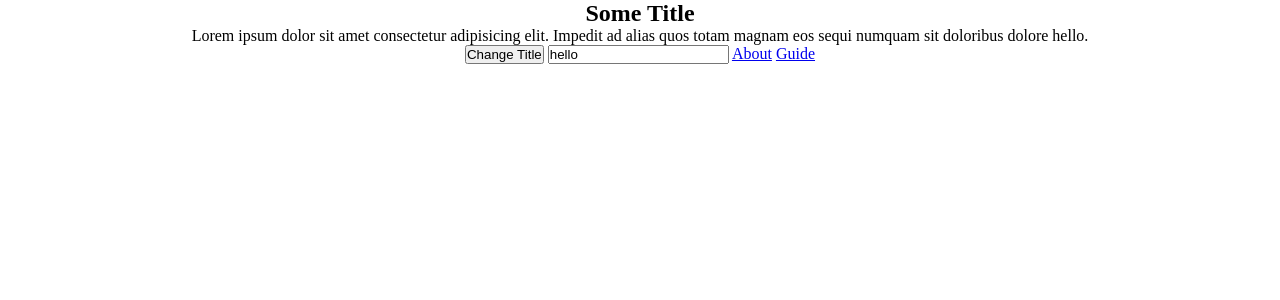
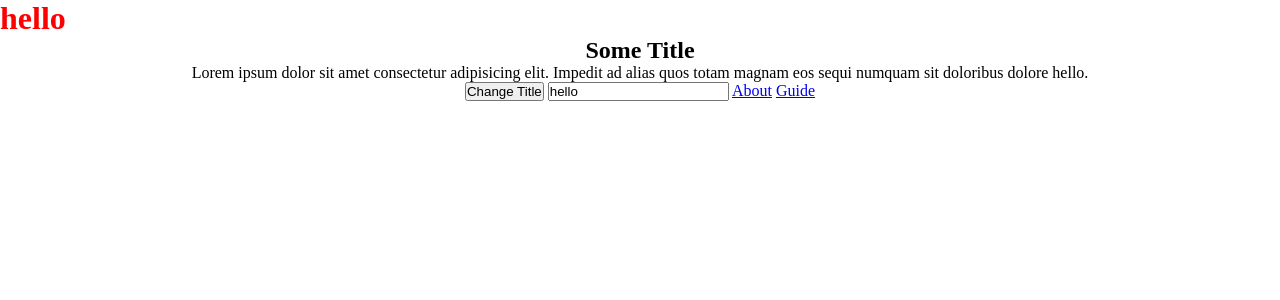
Before and after one commit to Noob-Dev-Official/sveltekit-tutorial, a SvelteKit app: page / in a window 1280 px wide. Shown: the top 300 px of the page. Built offline with nearby package versions, Linux system fonts and the light colour scheme.

Commit message:
component with props

```diff
--- /dev/null
+++ b/src/lib/Title.svelte
@@ -0,0 +1,15 @@
+<script lang="ts">
+	export let title: string = 'hello';
+</script>
+
+<div class="title">
+	<h1>{title}</h1>
+</div>
+
+<style lang="scss">
+	.title {
+		h1 {
+			color: red;
+		}
+	}
+</style>
--- a/src/routes/+page.svelte
+++ b/src/routes/+page.svelte
@@ -1,4 +1,6 @@
 <script lang="ts">
+	import Title from '$lib/Title.svelte';
+
 	let title: string = 'hello';
 
 	const updateTitle = () => {
@@ -10,6 +12,7 @@
 	<title>Home</title>
 </svelte:head>
 
+<Title />
 <div class="index">
 	<h2>Some Title</h2>
 	<p>
--- a/src/routes/about/+page.svelte
+++ b/src/routes/about/+page.svelte
@@ -1,6 +1,12 @@
+<script lang="ts">
+	import Title from '$lib/Title.svelte';
+</script>
+
 <svelte:head>
 	<title>About</title>
 </svelte:head>
+
+<Title title="About" />
 
 <div class="about">
 	<h2>About Us</h2>
```
